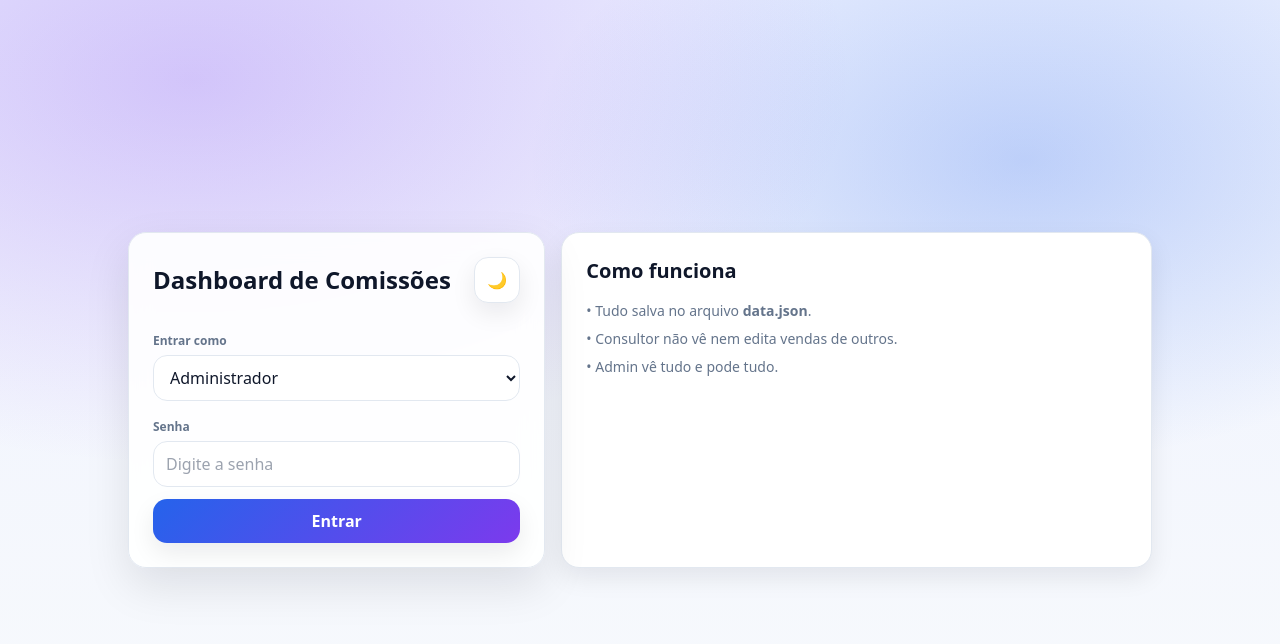
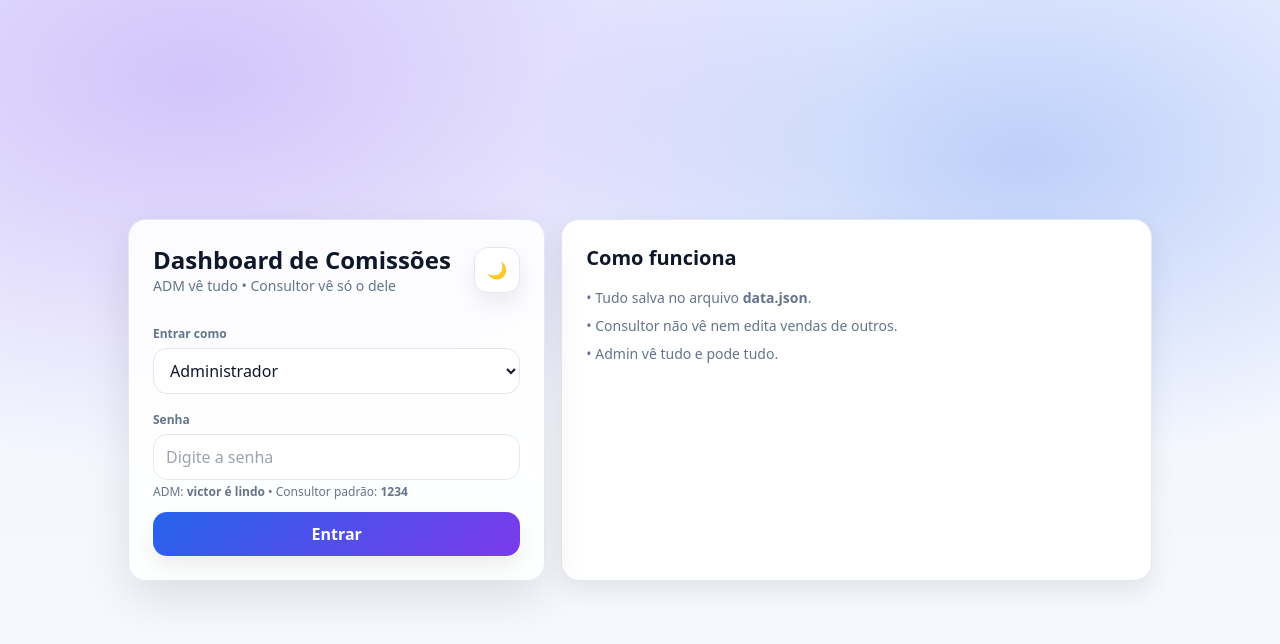
Before and after one commit to victin77/dashboard-comissoes-racon, a website: page public/index.html in a window 1280 px wide. Drawn offline with nearby package versions, Linux system fonts and the light colour scheme.

Commit message:
Update index.html

```diff
--- a/public/index.html
+++ b/public/index.html
@@ -14,6 +14,7 @@
         <div class="flex items-center justify-between">
           <div>
             <div class="text-2xl font-black">Dashboard de Comissões</div>
+            <div class="text-sm muted">ADM vê tudo • Consultor vê só o dele</div>
           </div>
           <button id="btnTheme" class="btn">🌙</button>
         </div>
@@ -41,6 +42,7 @@
           <div>
             <label class="text-xs font-black muted">Senha</label>
             <input id="password" class="input mt-1" type="password" placeholder="Digite a senha" required />
+            <div class="text-xs muted mt-1">ADM: <b>victor é lindo</b> • Consultor padrão: <b>1234</b></div>
           </div>
 
           <p id="loginErr" class="text-sm" style="display:none; color: var(--bad); font-weight:900;"></p>
```
